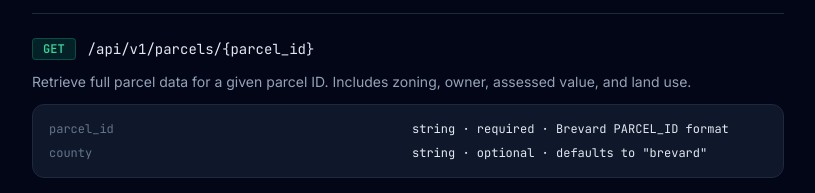
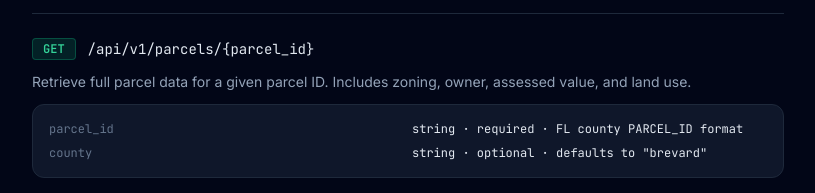
Before and after one commit to breverdbidder/zonewise-web, a Next.js app: page /docs in a window 1280 px wide. Shown: the part 1073-1266 px from the top of the page, without its empty margins (352-1167 px from the left). Built offline with nearby package versions, Linux system fonts and the light colour scheme; no server answers.

Commit message:
fix(ssot): generalize Brevard-only copy on pricing + docs docs: generalize parcel_id format note away from Brevard-specific wording

```diff
--- a/app/docs/page.tsx
+++ b/app/docs/page.tsx
@@ -150,7 +150,7 @@ export default function DocsPage() {
               </p>
               <div className="bg-slate-900 border border-slate-800 rounded-xl p-4 text-sm mb-4">
                 <div className="grid grid-cols-2 gap-2 font-mono text-xs">
-                  <div className="text-slate-500">parcel_id</div><div className="text-slate-200">string · required · Brevard PARCEL_ID format</div>
+                  <div className="text-slate-500">parcel_id</div><div className="text-slate-200">string · required · FL county PARCEL_ID format</div>
                   <div className="text-slate-500">county</div><div className="text-slate-200">string · optional · defaults to &quot;brevard&quot;</div>
                 </div>
               </div>
```
